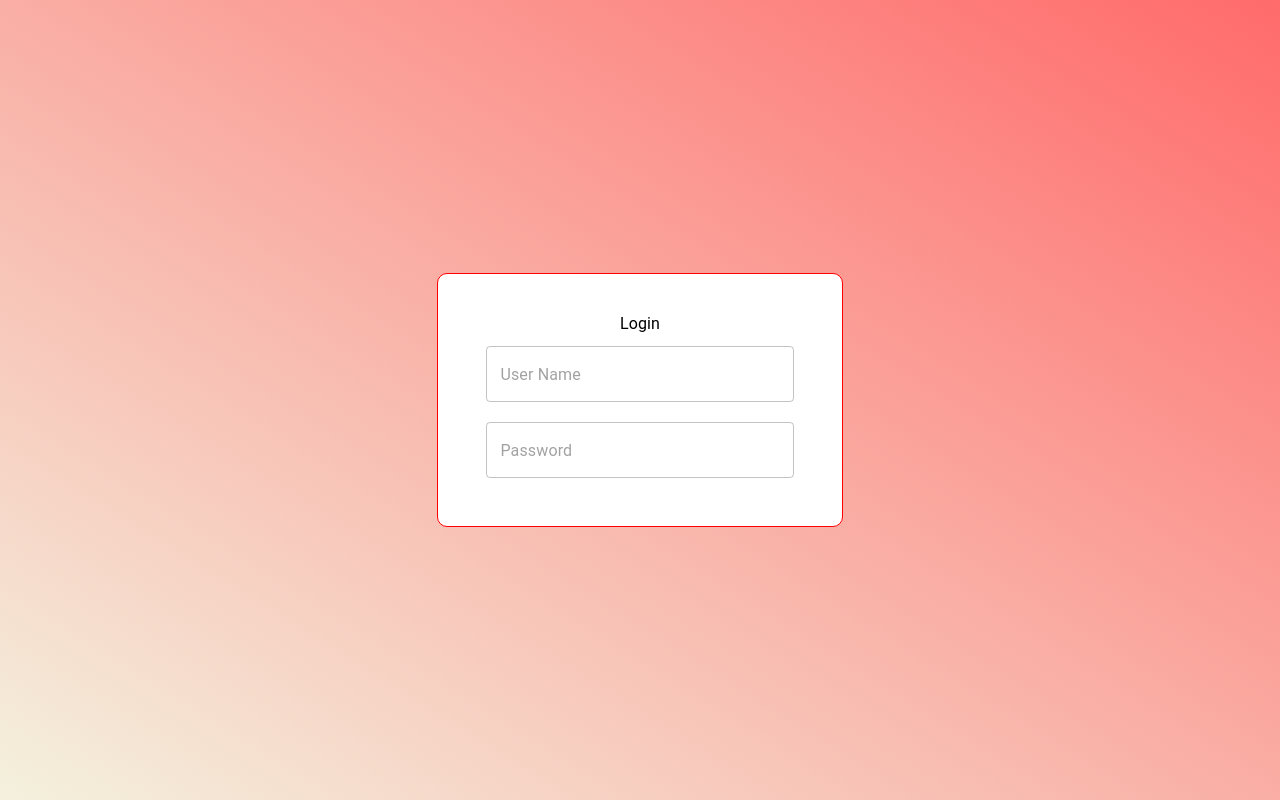
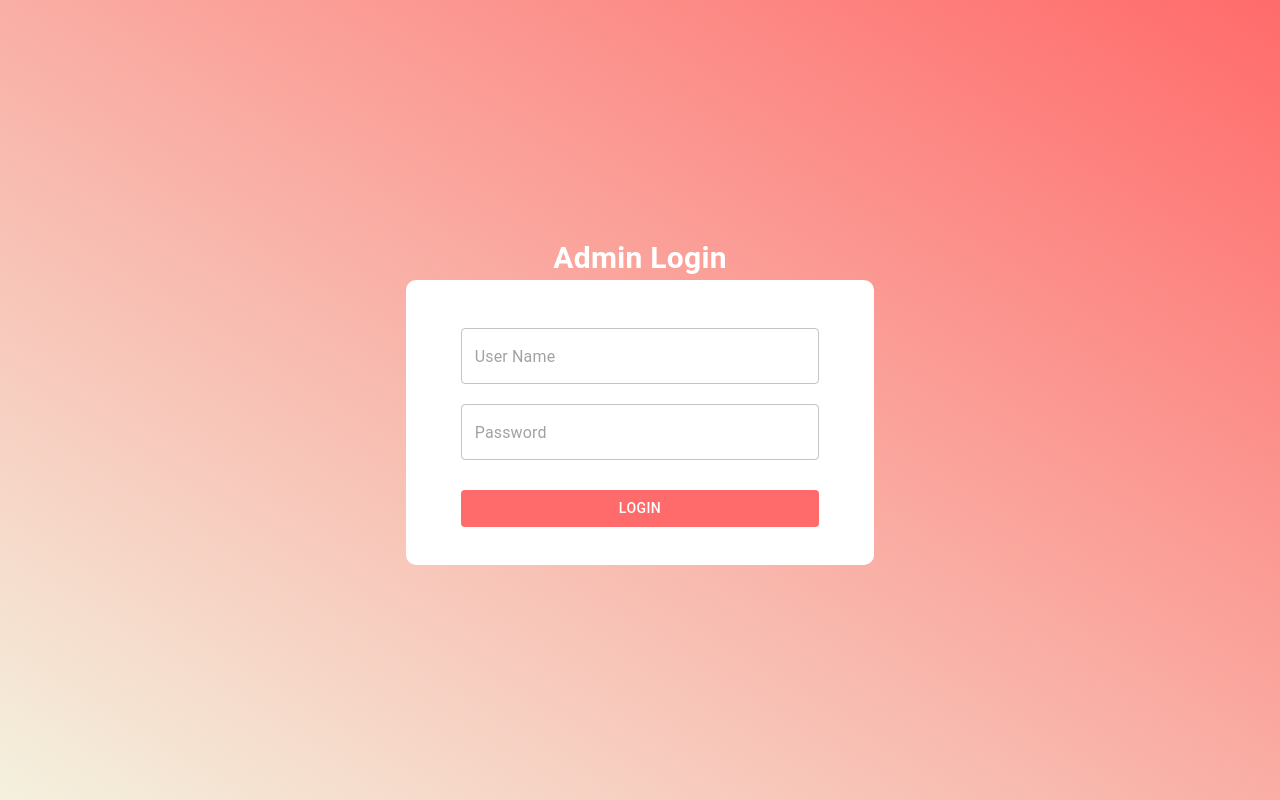
Before and after one commit to shivkr1357/next-social-admin-dashboard, a Next.js app: page / in a window 1280 px wide. Built offline with nearby package versions, Linux system fonts and the light colour scheme.

Commit message:
Changes and custom components

```diff
--- a/package.json
+++ b/package.json
@@ -16,6 +16,9 @@
     "@reduxjs/toolkit": "^2.2.1",
     "axios": "^1.6.7",
     "next": "14.1.0",
+    "next-auth": "^4.24.6",
+    "next-session": "^4.0.5",
+    "nextjs-progressbar": "^0.0.16",
     "react": "^18",
     "react-dom": "^18",
     "react-redux": "^9.1.0",
--- a/src/app/page.module.css
+++ b/src/app/page.module.css
@@ -4,6 +4,7 @@
    width: 100%;
    min-height: 100vh;
    display: flex;
+   flex-direction: column;
    justify-content: center;
    align-items: center;
 }
--- a/src/app/page.tsx
+++ b/src/app/page.tsx
@@ -1,10 +1,16 @@
 import LoginComponent from "@/components/Login/LoginComponent";
 import styles from "./page.module.css";
-import MiniDrawer from "@/components/CustomDrawer/CustomDrawer";
+import CustomTypography from "@/components/CustomTypography/CustomTypography";
 
 export default function Home() {
    return (
       <main className={styles.container}>
+         <CustomTypography
+            title='Admin Login'
+            fontSize={30}
+            color='#fff'
+            weight='bold'
+         />
          <LoginComponent />
       </main>
    );
--- /dev/null
+++ b/src/components/CustomButton/CustomButton.tsx
@@ -0,0 +1,36 @@
+import { Button, styled } from "@mui/material";
+import React from "react";
+
+export default function CustomButton({ onPress, name }: any) {
+   const CustomButtonComp = styled(Button, {
+      name: "CustomButtonComp",
+      slot: "root",
+   })(({ theme }) => ({
+      backgroundColor: "#ff6b6b",
+      color: "white",
+      width: "80%",
+      [theme.breakpoints.up("xs")]: {
+         width: "80%",
+      },
+      [theme.breakpoints.up("sm")]: {
+         width: "80%",
+      },
+      [theme.breakpoints.up("md")]: {
+         width: "80%",
+      },
+   }));
+
+   return (
+      <CustomButtonComp
+         onClick={onPress}
+         style={{
+            backgroundColor: "#ff6b6b",
+            color: "white",
+            width: "80%",
+            marginTop: "20px",
+         }}
+      >
+         {name}
+      </CustomButtonComp>
+   );
+}
--- a/src/components/CustomInput/CustomInput.tsx
+++ b/src/components/CustomInput/CustomInput.tsx
@@ -1,7 +1,7 @@
 import { TextField } from "@mui/material";
 import React from "react";
 
-const CustomInput = ({ placeholder }) => {
+const CustomInput = ({ placeholder }: any) => {
    return (
       <TextField
          sx={{ width: "80%", padding: "10px" }}
--- /dev/null
+++ b/src/components/CustomTypography/CustomTypography.tsx
@@ -0,0 +1,24 @@
+"use client";
+import { Typography, styled } from "@mui/material";
+import React from "react";
+
+export default function CustomTypography({
+   fontSize,
+   title,
+   color,
+   weight,
+}: any) {
+   const CustomTypographyComp = styled(Typography, {
+      name: "CustomTypographyComp",
+      slot: "root",
+   })(({ theme }) => ({
+      fontSize: fontSize + "px",
+      color: color,
+      fontWeight: weight,
+      [theme.breakpoints.up("xs")]: {
+         width: "auto",
+      },
+   }));
+
+   return <CustomTypographyComp>{title}</CustomTypographyComp>;
+}
--- a/src/components/Login/LoginComponent.tsx
+++ b/src/components/Login/LoginComponent.tsx
@@ -1,28 +1,43 @@
+"use client";
 import { Stack, Typography, styled } from "@mui/material";
 import React from "react";
 import CustomInput from "../CustomInput/CustomInput";
+import CustomButton from "../CustomButton/CustomButton";
 
 const LoginComponent = () => {
-   return (
-      <Stack
-         sx={{
+   const handleLogin = () => {
+      console.log("Handle Login");
+   };
+
+   const CustomStack = styled(Stack, { name: "CustomStack", slot: "root" })(
+      ({ theme }) => ({
          padding: "5px 10px",
          paddingTop: "3%",
          paddingBottom: "3%",
-            width: "30%",
          height: "60%",
-            border: "1px solid red",
          display: "flex",
          justifyContent: "center",
          alignItems: "center",
          backgroundColor: "white",
          borderRadius: "10px",
-         }}
-      >
-         <Typography>Login</Typography>
+         [theme.breakpoints.up("xs")]: {
+            width: "85%",
+         },
+         [theme.breakpoints.up("sm")]: {
+            width: "60%",
+         },
+         [theme.breakpoints.up("md")]: {
+            width: "35%",
+         },
+      })
+   );
+
+   return (
+      <CustomStack>
          <CustomInput placeholder='User Name' />
          <CustomInput placeholder='Password' />
-      </Stack>
+         <CustomButton name={"Login"} onPress={handleLogin} />
+      </CustomStack>
    );
 };
 
```
Also changed, not shown: 1 other file (tests, documents, lock files or other folders). Lines whose indentation alone changed are shown as unchanged.
